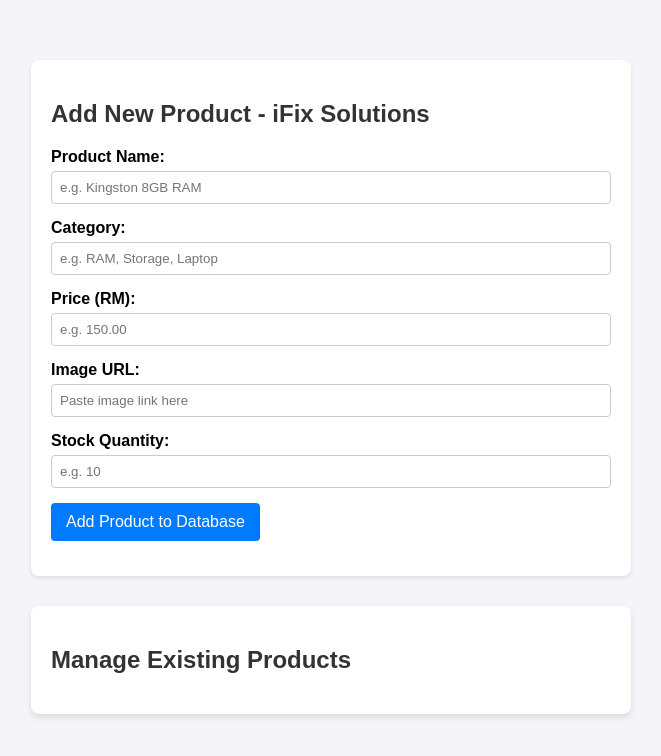
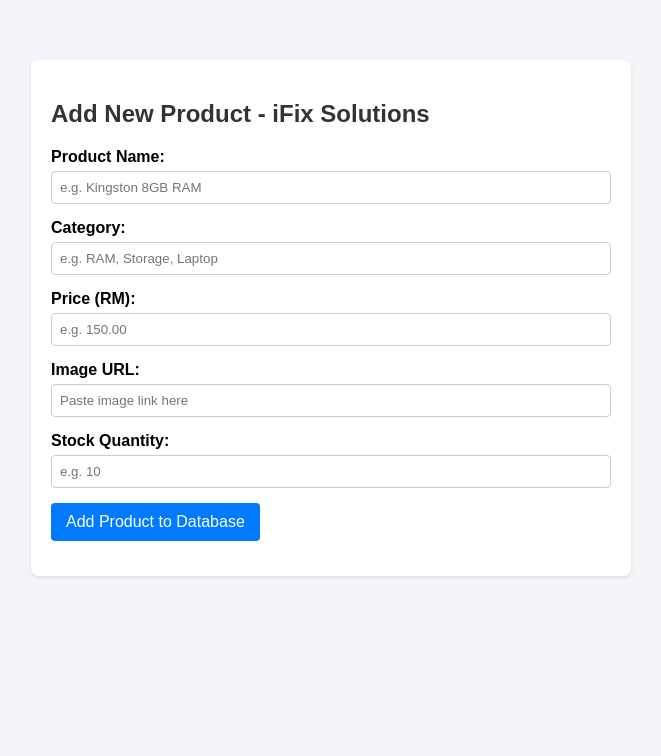
Before and after one commit to SharvinnDass06/Ifix-Solutions-Website, a plain HTML site: page admin.html in a window 1280 px wide. Shown: the whole page, without its empty margins (309-970 px from the left). Drawn offline with Linux system fonts and the light colour scheme; no server answers.

Commit message:
Remove manage existing products UI

```diff
--- a/admin.html
+++ b/admin.html
@@ -92,13 +92,6 @@
             }
         });
     </script>
-<div style="max-width: 600px; margin: 30px auto; background: white; padding: 20px; border-radius: 8px; box-shadow: 0 4px 6px rgba(0,0,0,0.1);">
-  <h2>Manage Existing Products</h2>
-  <div id="admin-product-list" style="margin-top: 15px;">
-    <!-- Products will load here dynamically -->
-  </div>
-</div>
-
 <script>
   const BACKEND_URL = 'https://ifix-solutions-backend.onrender-1.com';
 
```
